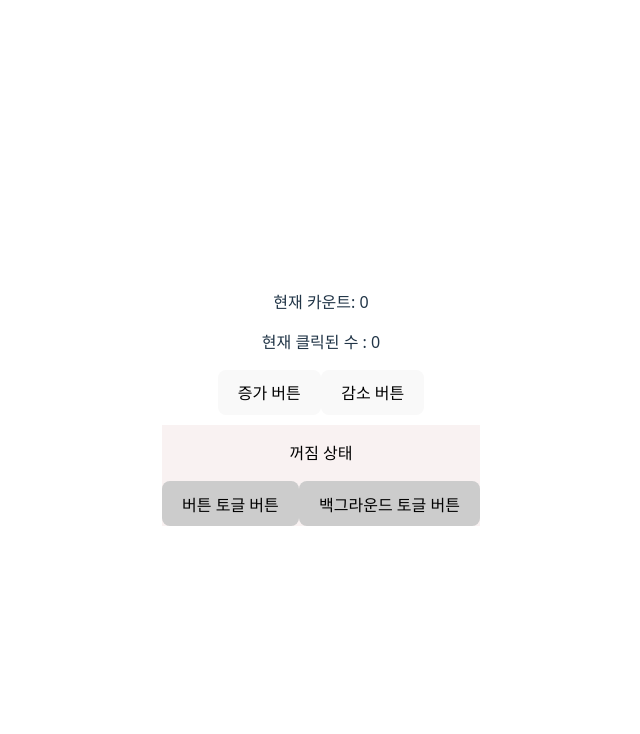
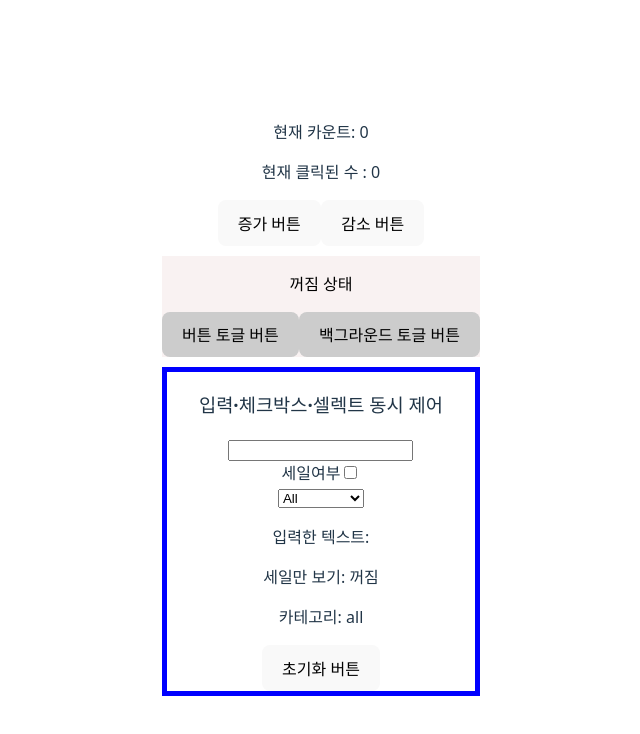
Before and after one commit to yunajoe/react-master-class-part1-inflearn, a React (Vite) app: page / in a window 1280 px wide. Shown: the top 734 px of the page, without its empty margins (319-959 px from the left). Built offline with nearby package versions, Linux system fonts and the light colour scheme.

Commit message:
feat: mission3

```diff
--- a/src/App.jsx
+++ b/src/App.jsx
@@ -1,5 +1,6 @@
 import "./App.css";
 import Count from "./Count.tsx";
+import Input from "./Input.tsx";
 import Toggle from "./Toggle.tsx";
 
 function App() {
@@ -7,6 +8,7 @@ function App() {
     <div style={{ display: "flex", flexDirection: "column", rowGap: "10px" }}>
       <Count />
       <Toggle />
+      <Input />
     </div>
   );
 }
--- /dev/null
+++ b/src/Input.tsx
@@ -0,0 +1,55 @@
+import { ChangeEvent, useState } from "react";
+
+function Input() {
+  const [text, setText] = useState("");
+  const [isSale, setIsSale] = useState(false);
+  const [category, setCategory] = useState("all");
+
+  const handleText = (e: ChangeEvent<HTMLInputElement, HTMLInputElement>) => {
+    setText(e.target.value);
+  };
+  const handleSale = (e: ChangeEvent<HTMLInputElement, HTMLInputElement>) => {
+    setIsSale(e.target.checked);
+  };
+
+  const handleSelect = (
+    e: ChangeEvent<HTMLSelectElement, HTMLSelectElement>,
+  ) => {
+    setCategory(e.target.value);
+  };
+
+  const handleReset = () => {
+    setText("");
+    setIsSale(false);
+    setCategory("all");
+  };
+  return (
+    <div style={{ border: "5px solid blue" }}>
+      <h3>입력·체크박스·셀렉트 동시 제어</h3>
+      <input type="text" value={text} onChange={handleText} />
+      <div>
+        <label htmlFor="sale">세일여부</label>
+        <input
+          id="sale"
+          type="checkbox"
+          checked={isSale}
+          onChange={handleSale}
+        />
+      </div>
+      <select value={category} name="category" onChange={handleSelect}>
+        <option value="all">All</option>
+        <option value="electronics">electronics</option>
+        <option value="foods">foods</option>
+        <option value="furniture">furniture</option>
+      </select>
+      <div>
+        <p>입력한 텍스트: {text}</p>
+        <p>세일만 보기: {isSale ? "켜짐" : "꺼짐"}</p>
+        <p>카테고리: {category}</p>
+      </div>
+      <button onClick={handleReset}>초기화 버튼</button>
+    </div>
+  );
+}
+
+export default Input;
```
Also changed, not shown: 1 other file (tests, documents, lock files or other folders).
